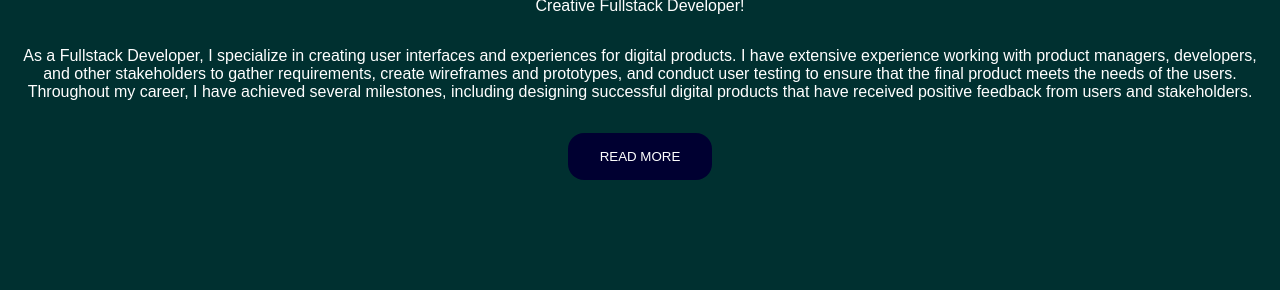
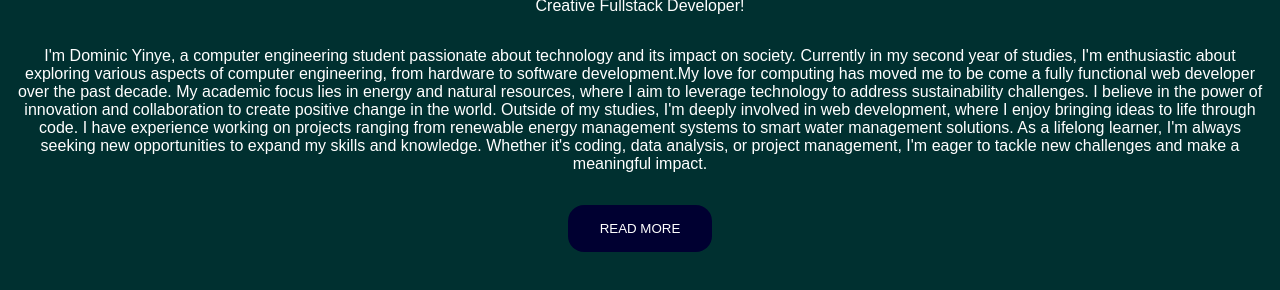
Before and after one commit to YinyeDominic/Dominic-portfolio, a plain HTML site: page about.html in a window 1280 px wide. Shown: the part 548-838 px from the top of the page. Before the commit the page ends 808 px from the top, so only its background shows below. Drawn offline with Linux system fonts and the light colour scheme.

Commit message:
Dominic portfolio

```diff
--- a/about.html
+++ b/about.html
@@ -31,14 +31,10 @@
             <h2 class="section__title">About <span>Me</span></h2>
             <p class="section__subtitle">Creative Fullstack Developer!</p>
             <p class="about__details">
-              As a Fullstack Developer, I specialize in creating user interfaces and
-              experiences for digital products. I have extensive experience
-              working with product managers, developers, and other stakeholders to
-              gather requirements, create wireframes and prototypes, and conduct
-              user testing to ensure that the final product meets the needs of the
-              users. Throughout my career, I have achieved several milestones,
-              including designing successful digital products that have received
-              positive feedback from users and stakeholders.
+              I'm Dominic Yinye, a computer engineering student passionate about technology and its impact on society. Currently in my second year of studies, I'm enthusiastic about exploring various aspects of computer engineering, from hardware to software development.My love for computing has moved me to be come a fully functional web developer over the past decade.
+My academic focus lies in energy and natural resources, where I aim to leverage technology to address sustainability challenges. I believe in the power of innovation and collaboration to create positive change in the world.
+Outside of my studies, I'm deeply involved in web development, where I enjoy bringing ideas to life through code. I have experience working on projects ranging from renewable energy management systems to smart water management solutions.
+As a lifelong learner, I'm always seeking new opportunities to expand my skills and knowledge. Whether it's coding, data analysis, or project management, I'm eager to tackle new challenges and make a meaningful impact.
             </p>
             <button class="btn"><a href="c.png">READ MORE</a></button>
           </div>
```
